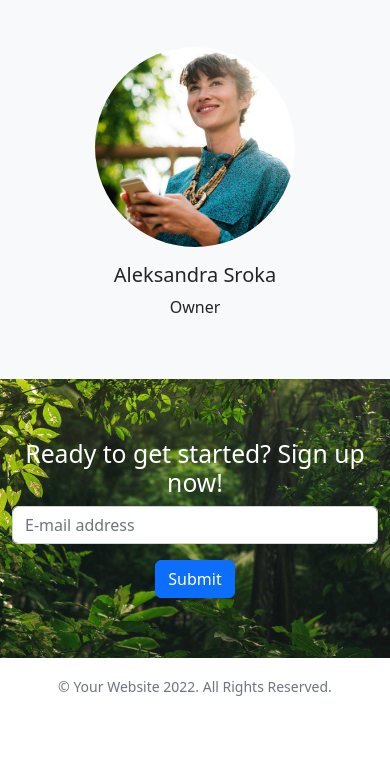
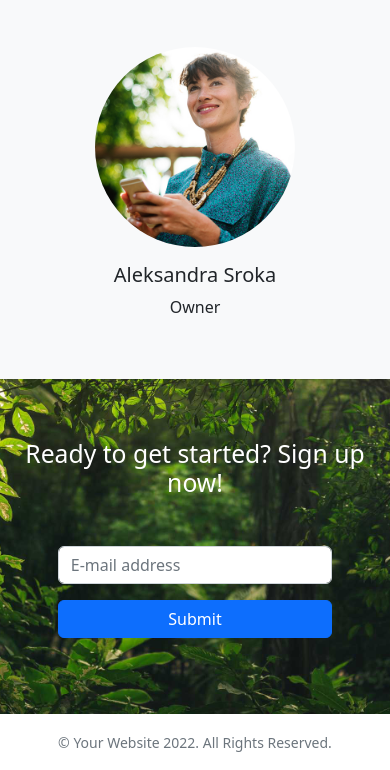
Before and after one commit to edytalis/zadania-8-bootstrap, a plain HTML site: page Zadanie#38670-3-landing-page/index.html in a window 390 px wide. Shown: the part 3515-4285 px from the top of the page. Before the commit the page ends 4229 px from the top, so only its background shows below. Drawn offline with nearby package versions, Linux system fonts and the light colour scheme.

Commit message:
poprawa zadan

```diff
--- a/Zadanie#38670-3-landing-page/index.html
+++ b/Zadanie#38670-3-landing-page/index.html
@@ -219,27 +219,12 @@
       </div>
     </section>
 
-    <!--     <section class="call-to-action">
-      <div class="container text-white text-center">
-        <h2 class="b-5">Ready to get started? Sign up now!</h2>
-        <form>
-          <div class="col-md-9">
-            <label for="inputPassword2" class="visually-hidden">E-mail address</label>
-            <input type="e-mail" class="form-control" id="inputPassword2" placeholder="E-mail address"/>
-          </div>
-          <div class="col-md-3">
-            <button type="submit" class="btn btn-primary mt-3">Submit</button>
-          </div>
-        </form>
-      </div>
-    </section> -->
-
     <section class="call-to-action">
-      <div class="container text-white text-center">
-        <h2 class="b-5">Ready to get started? Sign up now!</h2>
-        <form>
-          <div class="row">
-            <div class="col-mb-9">
+      <div class="container text-white text-center mx-auto">
+        <h2 class="mb-5">Ready to get started? Sign up now!</h2>
+        <form class="w-75 mx-auto">
+          <div class="row px-0">
+            <div class="col-md-9 mb-3 col-sm-6">
               <input
                 type="text"
                 class="form-control"
@@ -247,8 +232,14 @@
                 aria-label="E-mail address"
               />
             </div>
-            <div class="col-mb-3 mt-3">
-              <button type="submit" class="btn btn-primary">Submit</button>
+            <div class="col-md-3 mb-3 col-sm-6">
+              <button
+                type="button"
+                class="btn btn-primary btn-block"
+                style="width: 100%"
+              >
+                Submit
+              </button>
             </div>
           </div>
         </form>
```
Also changed, not shown: Zadanie#38669-2-faq-bootstrap/css/style.css (+6 -1 lines), Zadanie#38669-2-faq-bootstrap/index.html (+3 -3 lines).
